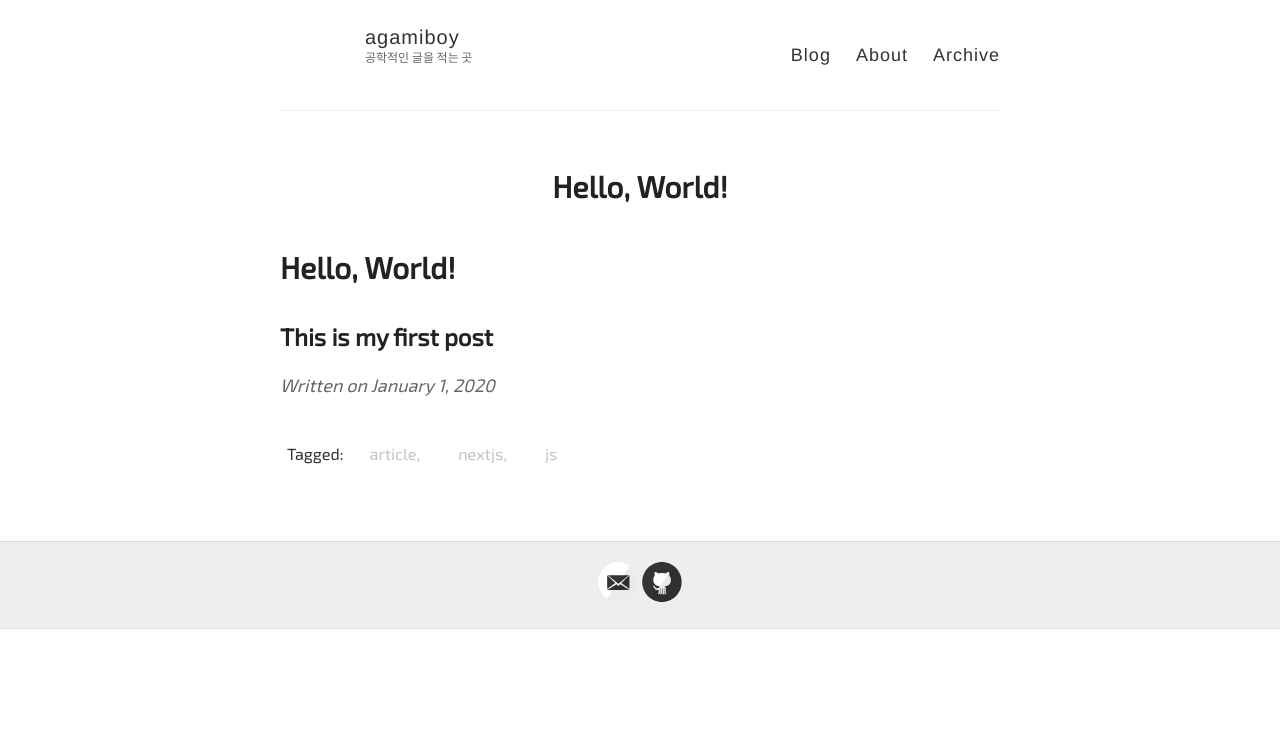
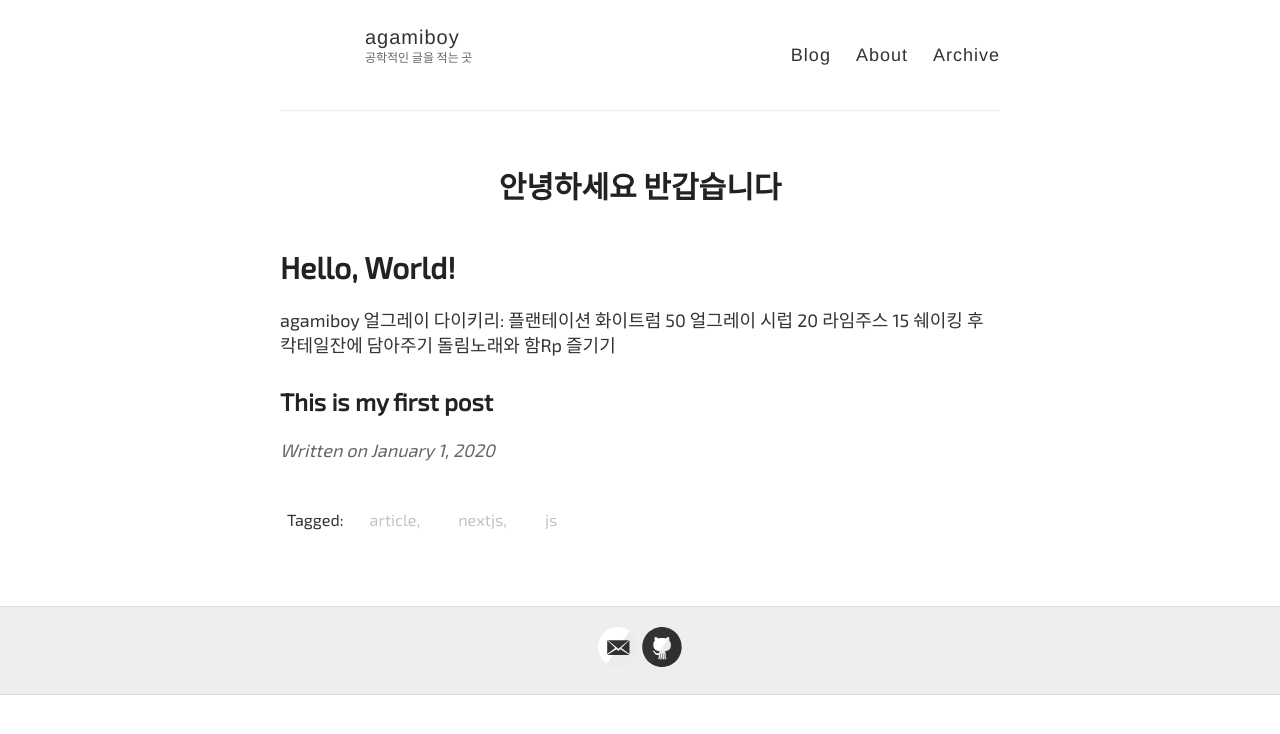
Before and after one commit to agamiboy/agamiboy.github.io, a Jekyll site: the page built from _posts/2020-01-01-hello_world.md, in a window 1280 px wide. Shown: the top 734 px of the page. Built offline with Jekyll 4.4.1, drawn with Linux system fonts in a browser that asks for light colours; some web fonts are replaced.

Commit message:
feat: 새로운 기사 작성

```diff
--- a/_posts/2020-01-01-hello_world.md
+++ b/_posts/2020-01-01-hello_world.md
@@ -1,10 +1,11 @@
 ---
 layout: post
-title: Hello, World!
-author: John Doe
+title: 안녕하세요 반갑습니다
+author: agamiboy
 tags: article, nextjs, js
 ---
 
 # Hello, World!
-
+agamiboy 얼그레이 다이키리: 플랜테이션 화이트럼 50 얼그레이 시럽 20 라임주스 15 쉐이킹 후 칵테일잔에 담아주기
+돌림노래와 함Rp 즐기기
 ## This is my first post
```
